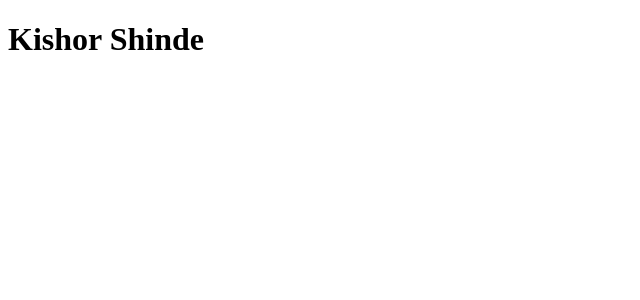
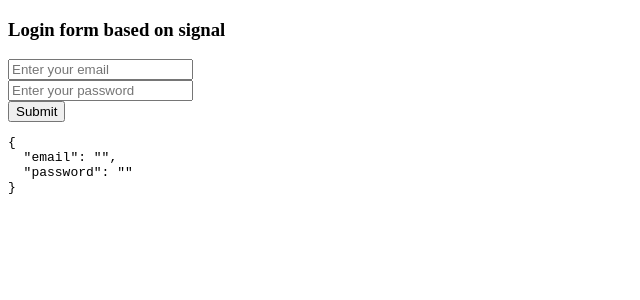
Before and after one commit to kishor-shinde-96/anguler-21-2026, an Angular app: page / in a window 1280 px wide. Shown: the top 300 px of the page, without its empty margins (0-640 px from the left). Built offline with nearby package versions, Linux system fonts and the light colour scheme.

Commit message:
signal forms

```diff
--- a/src/app/app.html
+++ b/src/app/app.html
@@ -1 +1,10 @@
-<h1>Kishor Shinde</h1>
+<h3>Login form based on signal</h3>
+
+<input type="email" placeholder="Enter your email" [formField]="loginForm.email" />
+<br>
+<input type="password" placeholder="Enter your password" [formField]="loginForm.password" />
+<br>
+
+<button (click)="submit()">Submit</button>
+
+<pre>{{ loginModel() | json }}</pre>
--- a/src/app/app.ts
+++ b/src/app/app.ts
@@ -1,8 +1,9 @@
 import { Component, signal } from '@angular/core';
-import { RouterOutlet } from '@angular/router';
+import { CommonModule } from '@angular/common';
+import { FormField, form } from '@angular/forms/signals';
 
 @Component({
-  imports: [RouterOutlet],
+  imports: [CommonModule, FormField],
   selector: 'app-root',
   styleUrl: './app.css',
   templateUrl: './app.html',
@@ -10,4 +11,16 @@ import { RouterOutlet } from '@angular/router';
 export class App {
   protected readonly title = signal('anguler-tutorial-2026');
 
+  loginModel = signal({
+    email: '',
+    password: ''
+  });
+
+  loginForm = form(this.loginModel);
+
+  submit() {
+
+    console.log(this.loginModel());
+  }
+
 }
```
